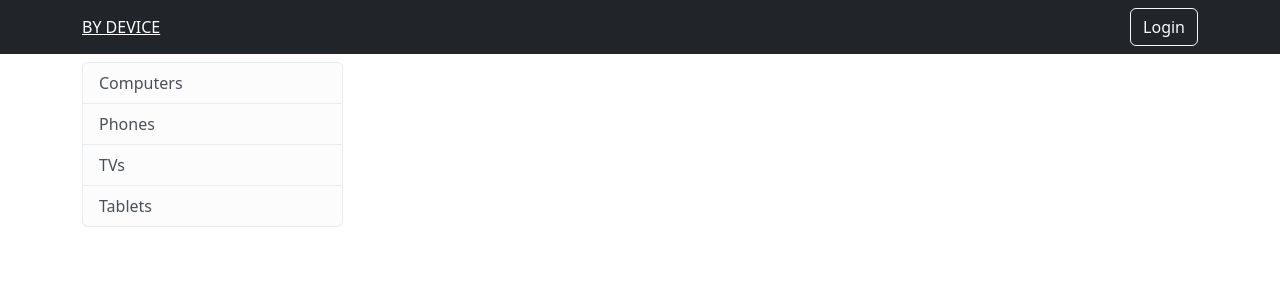
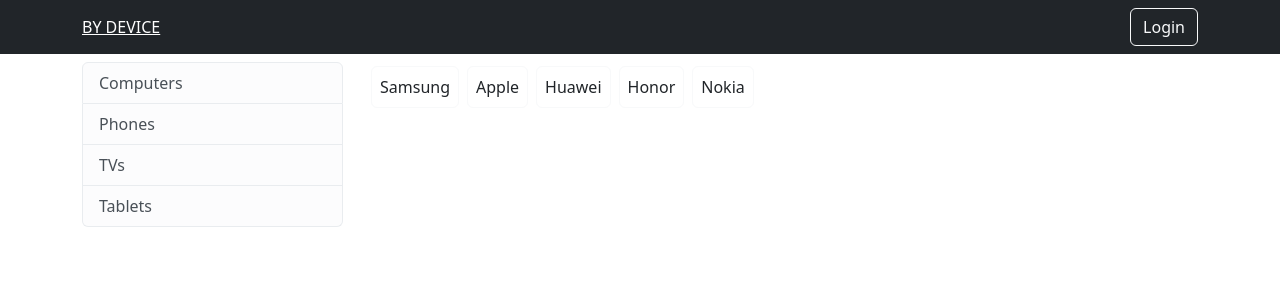
Before and after one commit to Maks-yaf/online-store-react-mobx, a React (Create React App) app in the folder client/: page / in a window 1280 px wide. Shown: the top 300 px of the page. Built offline with nearby package versions, Linux system fonts and the light colour scheme.

Commit message:
DeviceBar + change TypeBar

```diff
--- /dev/null
+++ b/client/src/components/BrandBar.js
@@ -0,0 +1,26 @@
+import React, {useContext} from 'react';
+import {observer} from "mobx-react-lite";
+import {Context} from "../index";
+import {Card} from "react-bootstrap";
+
+const BrandBar = observer(() => {
+    const {device} = useContext(Context)
+    return (
+        <div className="d-flex">
+            {device.brands.map(brand =>
+                <Card
+                    style={{cursor: "pointer"}}
+                    key={brand.id}
+                    className="p-2 m-1"
+                    onClick={()=>device.setSelectedBrand(brand)}
+                    border={brand.id === device.selectedBrand.id ? 'dark' : 'light'}
+                >
+                    {brand.name}
+                </Card>
+            )}
+        </div>
+    )
+        ;
+});
+
+export default BrandBar;
--- a/client/src/components/TypeBar.js
+++ b/client/src/components/TypeBar.js
@@ -1,20 +1,20 @@
 import React, {useContext} from 'react';
-import style from "./TypeBar.module.css";
 import {observer} from "mobx-react-lite";
 import {Context} from "../index";
 import {ListGroup} from "react-bootstrap";
 
 
 const TypeBar = observer(() => {
-    debugger;
-
     const {device} = useContext(Context)
     return (
-        <ListGroup >
+        <ListGroup>
                 {device.types.map(type =>
                     <ListGroup.Item
-                        action variant="light"
+                        style={{cursor: "pointer"}}
+                        active={type.id === device.selectedType.id}
+                        onClick={()=>device.setSelectedType(type)}
                         key={type.id}
+                        variant="light"
                     >
                         {type.name}
                     </ListGroup.Item>
@@ -23,4 +23,20 @@
     );
 });
 
+// const TypeBar = observer(() => {
+//     const {device} = useContext(Context)
+//     return (
+//         <ListGroup>
+//             {device.types.map(type =>
+//                 <ListGroup.Item
+//                     action variant="light"
+//                     key={type.id}
+//                 >
+//                     {type.name}
+//                 </ListGroup.Item>
+//             )}
+//         </ListGroup>
+//     );
+// });
+
 export default TypeBar;
--- a/client/src/pages/Shop.js
+++ b/client/src/pages/Shop.js
@@ -1,6 +1,7 @@
 import React from 'react';
 import {Col, Container, Row} from "react-bootstrap";
 import TypeBar from "../components/TypeBar";
+import BrandBar from "../components/BrandBar";
 
 const Shop = () => {
     return (
@@ -10,7 +11,7 @@
                     <TypeBar/>
                 </Col>
                 <Col md={9}>
-
+                    <BrandBar />
                 </Col>
             </Row>
         </Container>
--- a/client/src/store/DeviceStore.js
+++ b/client/src/store/DeviceStore.js
@@ -11,6 +11,9 @@
         this._brands =[
             { id: 1, name: "Samsung"},
             { id: 2, name: "Apple"},
+            { id: 3, name: "Huawei"},
+            { id: 4, name: "Honor"},
+            { id: 5, name: "Nokia"},
         ]
         this._devices = [
             { id: 1, name: "Iphone 12 pro", price: 1000, rating: 5, img: 'H'},
@@ -18,7 +21,8 @@
             { id: 3, name: "Iphone 14 pro", price: 1000, rating: 5, img: 'H'},
             { id: 4, name: "Iphone 15 pro", price: 1000, rating: 5, img: 'H'},
         ]
-        // this._selectedType = {}
+        this._selectedType = {}
+        this._selectedBrand = {}
         makeAutoObservable(this)
     }
 
@@ -32,9 +36,12 @@
     setDevices(devices) {
         this._devices = devices;
     }
-    // setSelectType(type) {
-    //     this._selectType = type;
-    // }
+    setSelectedType(type) {
+        this._selectedType = type;
+    }
+    setSelectedBrand(brand) {
+        this._selectedBrand = brand;
+    }
 
     get types() {
         return this._types;
@@ -45,8 +52,11 @@
     get devices() {
         return this._devices;
     }
-    // get selectType() {
-    //     return this._selectType;
-    // }
+    get selectedType() {
+        return this._selectedType;
+    }
+    get selectedBrand() {
+        return this._selectedBrand;
+    }
 
 }
```
